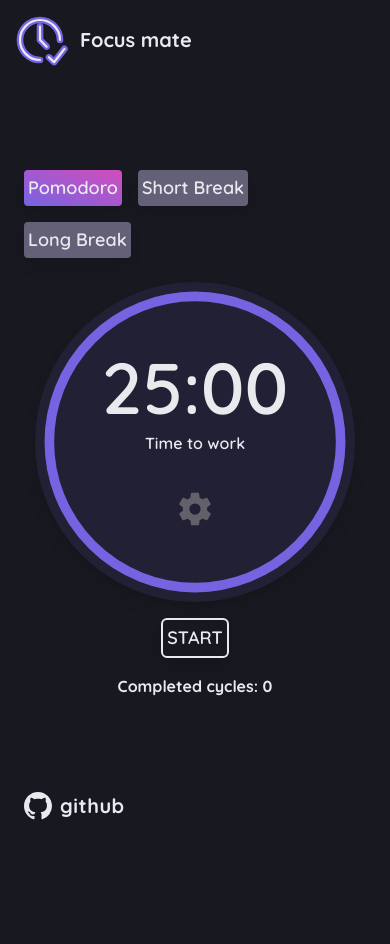
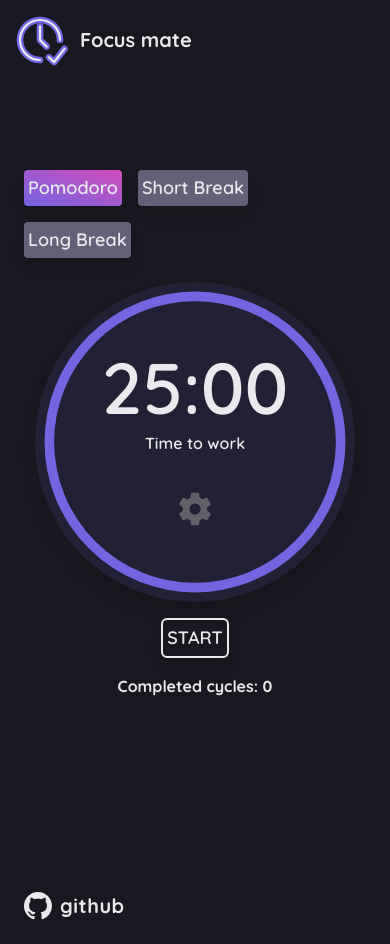
Before and after one commit to Mathh19/focus-mate, a React (Vite) app: page / in a window 390 px wide. Before the commit the page ends 844 px from the top, so only its background shows below. Built offline with nearby package versions, Linux system fonts and the light colour scheme.

Commit message:
Fix responsive layout

```diff
--- a/index.html
+++ b/index.html
@@ -8,7 +8,7 @@
   <title>Focus mate</title>
 </head>
 
-<body class="flex flex-col h-screen justify-center bg-backgroundColor text-textColor">
+<body class="bg-backgroundColor text-textColor">
   <div id="root"></div>
   <script type="module" src="/src/main.tsx"></script>
 </body>
--- a/src/components/Footer/index.tsx
+++ b/src/components/Footer/index.tsx
@@ -2,7 +2,7 @@ import { BsGithub } from 'react-icons/bs';
 
 export const Footer = () => {
   return (
-    <footer className="fixed bottom-0 flex w-full">
+    <footer className="mt-6 flex">
       <div>
         <a
           href="https://github.com/Mathh19/focus-mate"
--- a/src/components/Pomodoro/index.tsx
+++ b/src/components/Pomodoro/index.tsx
@@ -68,7 +68,7 @@ export const Pomodoro = () => {
   };
 
   return (
-    <main className="flex flex-col items-center">
+    <main className="flex min-h-screen flex-col items-center justify-center">
       <Head title={title} icon={icon} />
       <div className="m-6 flex flex-wrap gap-4">
         <DisplayButton
@@ -88,7 +88,7 @@ export const Pomodoro = () => {
         />
       </div>
       <Timer timer={mainTime} label={label} />
-      <div className="my-4">
+      <div className="mt-4 flex flex-col items-center gap-4">
         {!startCoutingStatus && (
           <button
             onClick={startTime}
@@ -105,9 +105,7 @@ export const Pomodoro = () => {
             {timeCoutingStatus ? 'pause' : 'play'}
           </button>
         )}
-      </div>
-      <div className="font-bold">
-        <p>Completed cycles: {completedCycles}</p>
+        <p className="font-bold">Completed cycles: {completedCycles}</p>
       </div>
     </main>
   );
```
